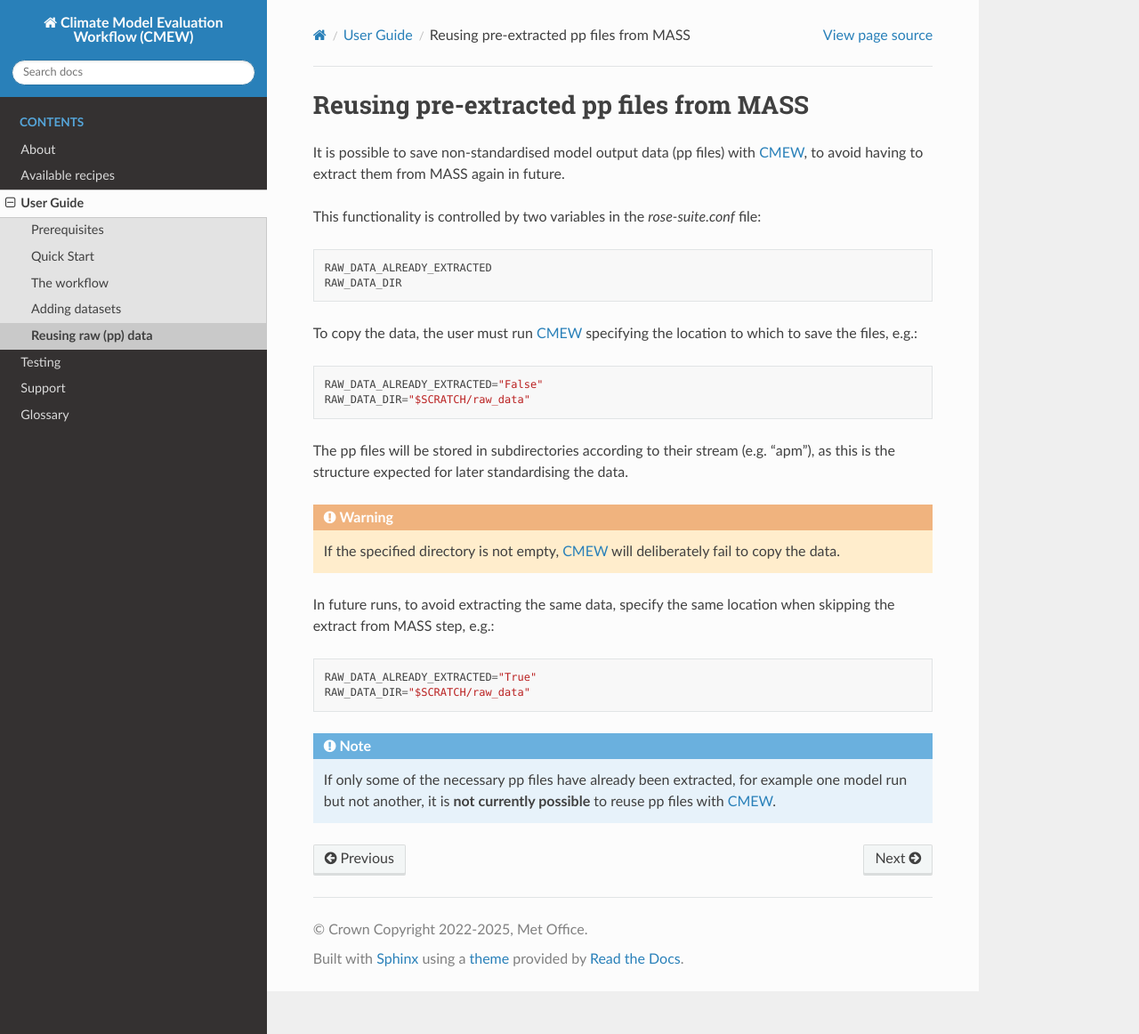
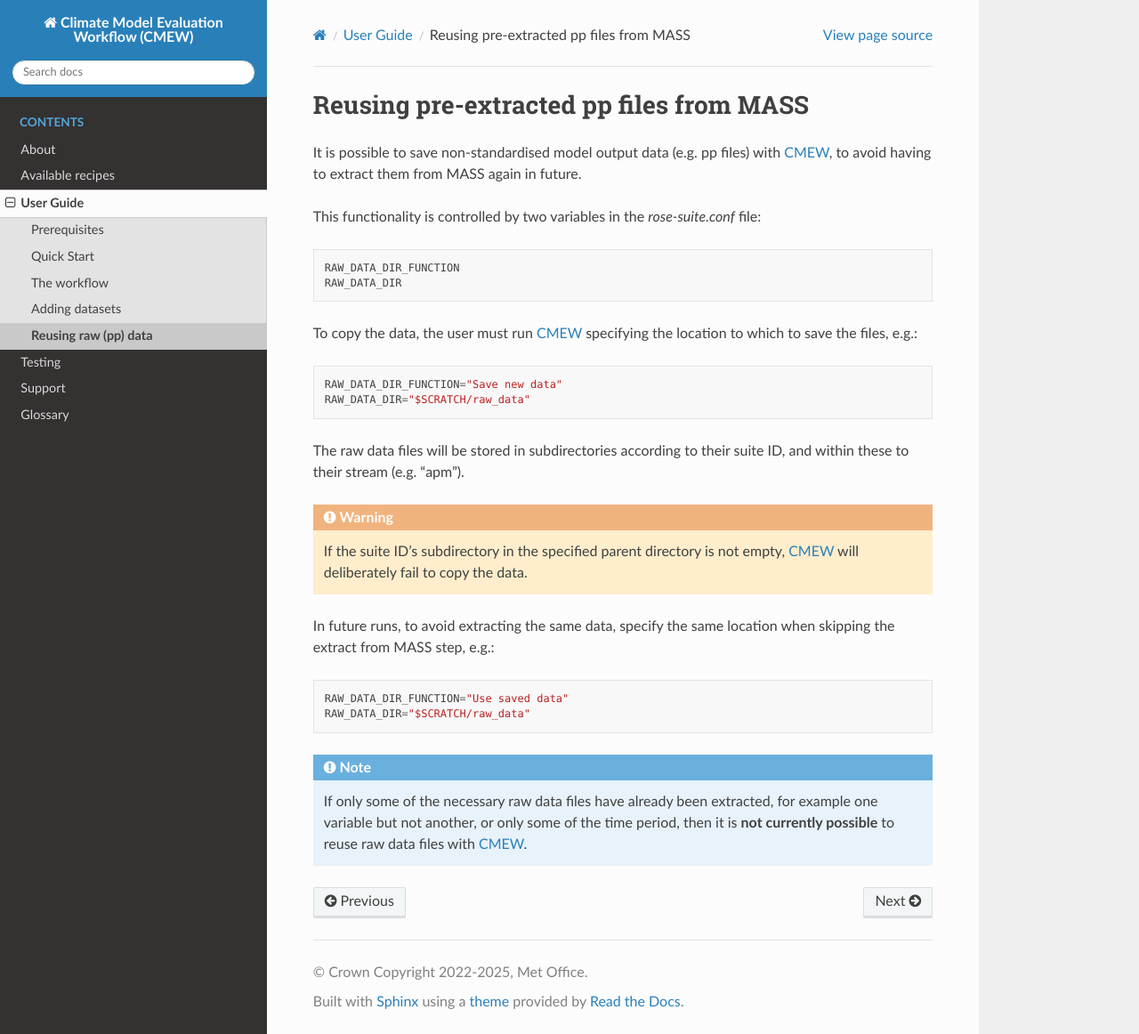
Before and after one commit to MetOffice/CMEW, a Sphinx documentation site: the page built from doc/source/user_guide/reusing_raw_data.rst, in a window 1280 px wide and 1162 px high. Shown: the whole window at 89% size. Built offline with Sphinx 7.4.7 and the Read the Docs theme 3.1.0, drawn with Linux system fonts in a browser that asks for light colours.

Commit message:
Editing user guide

```diff
--- a/doc/source/user_guide/reusing_raw_data.rst
+++ b/doc/source/user_guide/reusing_raw_data.rst
@@ -6,34 +6,35 @@ Reusing pre-extracted pp files from MASS
 
 .. include:: ../common.txt
 
-It is possible to save non-standardised model output data (pp files) with |CMEW|,
+It is possible to save non-standardised model output data (e.g. pp files) with |CMEW|,
 to avoid having to extract them from MASS again in future.
 
 This functionality is controlled by two variables in the `rose-suite.conf` file::
 
-    RAW_DATA_ALREADY_EXTRACTED
+    RAW_DATA_DIR_FUNCTION
     RAW_DATA_DIR
 
 To copy the data, the user must run |CMEW| specifying the location to which to save the files,
 e.g.::
 
-    RAW_DATA_ALREADY_EXTRACTED="False"
+    RAW_DATA_DIR_FUNCTION="Save new data"
     RAW_DATA_DIR="$SCRATCH/raw_data"
 
-The pp files will be stored in subdirectories according to their stream (e.g. "apm"),
-as this is the structure expected for later standardising the data.
+The raw data files will be stored in subdirectories according to their suite ID,
+and within these to their stream (e.g. "apm").
 
 .. warning::
-   If the specified directory is not empty, |CMEW| will deliberately fail to copy the data.
+   If the suite ID's subdirectory in the specified parent directory is not empty,
+   |CMEW| will deliberately fail to copy the data.
 
 In future runs, to avoid extracting the same data,
 specify the same location when skipping the extract from MASS step,
 e.g.::
 
-    RAW_DATA_ALREADY_EXTRACTED="True"
+    RAW_DATA_DIR_FUNCTION="Use saved data"
     RAW_DATA_DIR="$SCRATCH/raw_data"
 
 .. note::
-   If only some of the necessary pp files have already been extracted,
-   for example one model run but not another,
-   it is **not currently possible** to reuse pp files with |CMEW|.
+   If only some of the necessary raw data files have already been extracted,
+   for example one variable but not another, or only some of the time period,
+   then it is **not currently possible** to reuse raw data files with |CMEW|.
```
